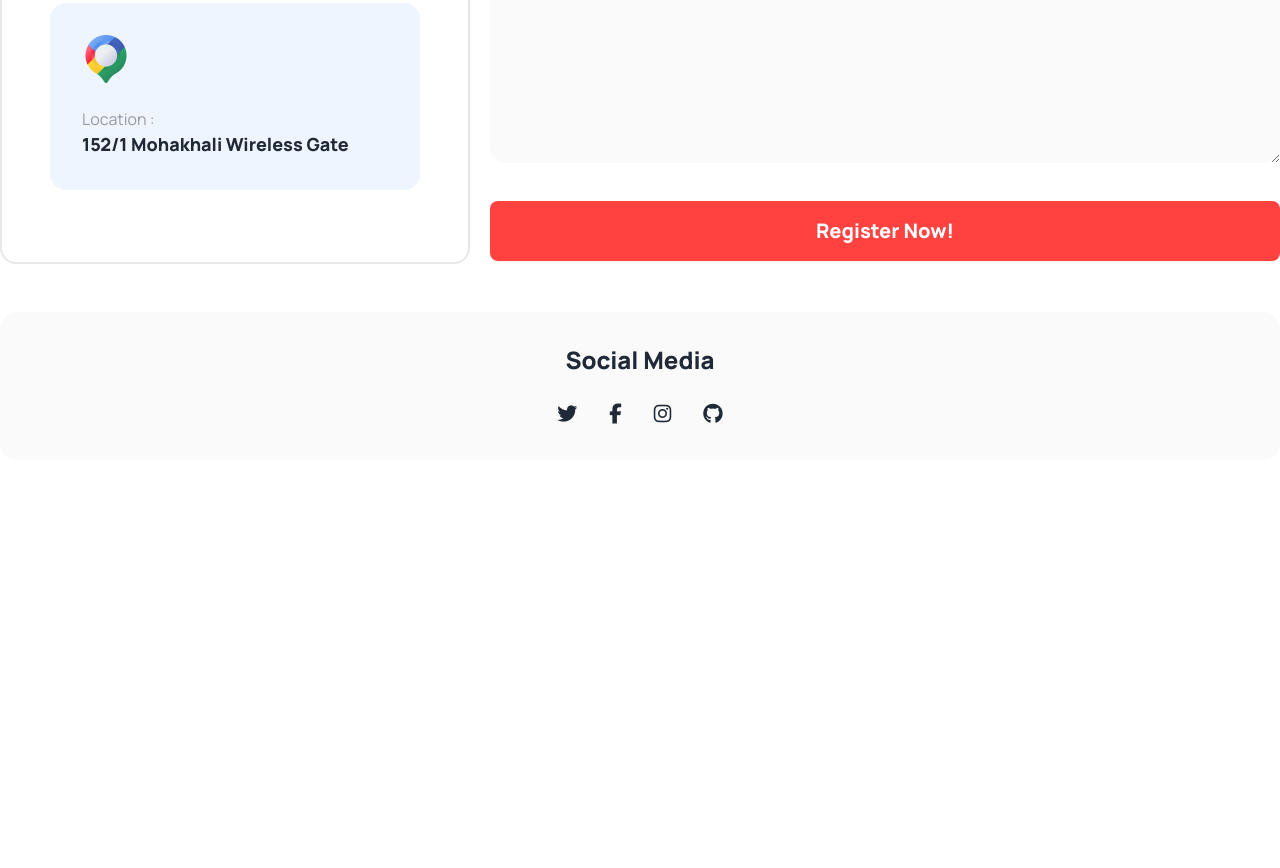
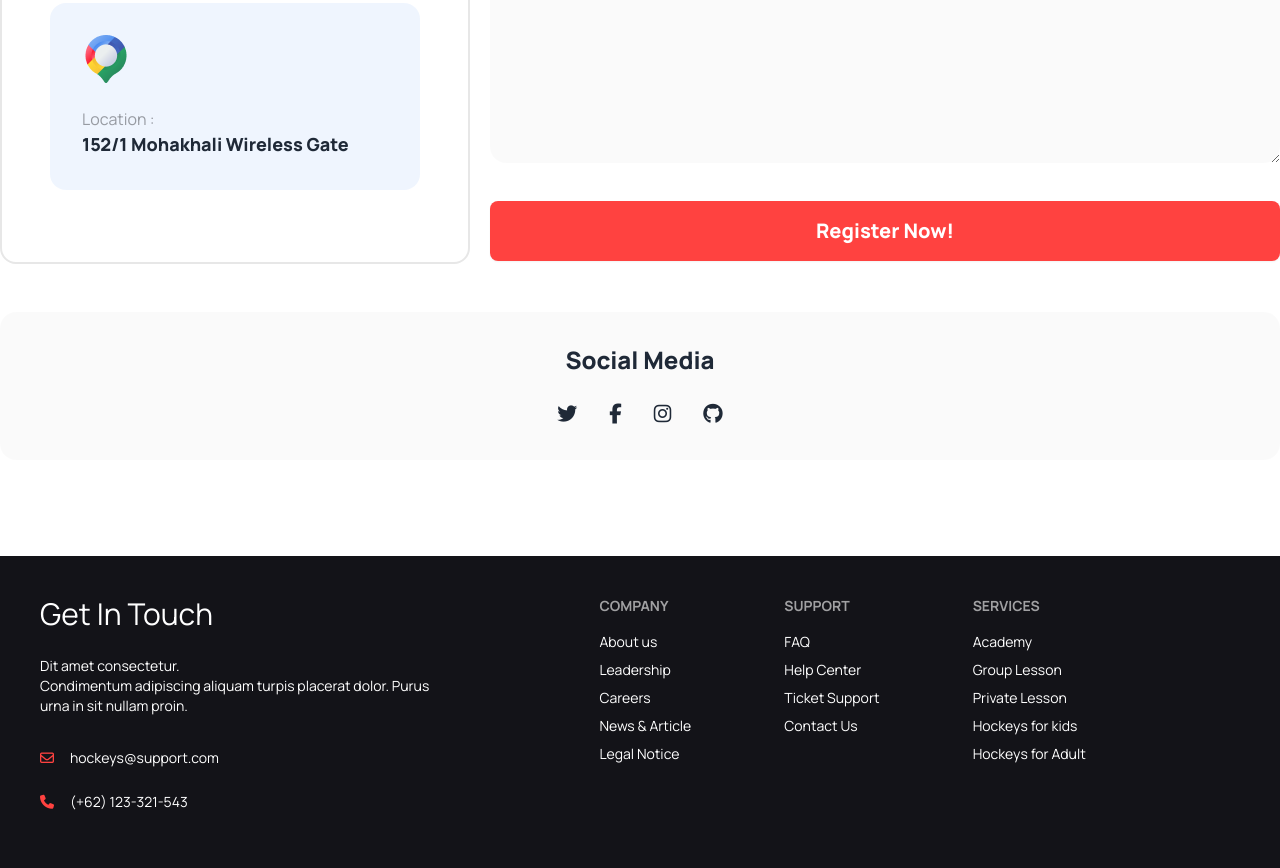
Before and after one commit to apponislam/hocky-s-3rdA, a plain HTML site: page index.html in a window 1280 px wide. Shown: the part 5109-5977 px from the top of the page. Before the commit the page ends 5665 px from the top, so only its background shows below. Drawn offline with nearby package versions, Linux system fonts and the light colour scheme.

Commit message:
footer added

```diff
--- a/index.html
+++ b/index.html
@@ -510,7 +510,7 @@
             </div>
 
             <div class="flex flex-col lg:flex-row items-center gap-5 mb-5 lg:mb-12">
-                <div class="p-12 rounded-2xl border-[#1313181A] border-2 border-solid w-[470px]">
+                <div class="p-5 lg:p-12 rounded-2xl border-[#1313181A] border-2 border-solid w-full lg:w-[470px]">
                     <div class="p-8 mb-6 rounded-2xl bg-[#BCED6D1A]">
                         <img class="w-12 mb-6" src="img/callicon.png">
                         <h6 class="text-[#13131866]">Phone Number : </h6>
@@ -528,7 +528,7 @@
                     </div>
                 </div>
 
-                <div class="flex-1">
+                <div class="flex-1 w-full">
                     <div class="grid grid-cols-1 lg:grid-cols-2 gap-6">
                         <div>
                             <h3 class="font-bold text-xl mb-4">Your Name</h3>
@@ -550,7 +550,7 @@
                             <input type="text" placeholder="Enter your phone number"
                                 class="w-full bg-[#13131805] p-5 rounded-2xl" />
                         </div>
-                        <div class="col-span-2">
+                        <div class="col-span-1 lg:col-span-2">
                             <h3 class="font-bold text-xl mb-4">Message</h3>
                             <textarea type="text" placeholder="Write your message"
                                 class="w-full bg-[#13131805] p-5 rounded-2xl h-80"></textarea>
@@ -577,6 +577,51 @@
     </main>
 
 
+    <footer class="bg-[#131318] text-white">
+        <div class="container mx-auto">
+            <div class="footer p-10 text-base-content">
+                <aside class="col-span-2">
+                    <h1 class="text-3xl text-wrap text-white mb-4">Get In Touch</h1>
+                    <p class="text-white mb-6">Dit amet consectetur. <br> Condimentum adipiscing aliquam turpis placerat
+                        dolor.
+                        Purus <br> urna in sit
+                        nullam proin. </p>
+                    <div class="flex items-center mb-4">
+                        <i class="fa-regular fa-envelope mr-4 text-[#FF4240]"></i>
+                        <p class="text-white">hockeys@support.com</p>
+                    </div>
+                    <div class="flex items-center mb-4">
+                        <i class="fa-solid fa-phone mr-4 text-[#FF4240]"></i>
+                        <p class="text-white">(+62) 123-321-543</p>
+                    </div>
+                </aside>
+                <nav class="col-span-1">
+                    <header class="footer-title text-white">Company</header>
+                    <a class="link link-hover text-white">About us</a>
+                    <a class="link link-hover text-white">Leadership</a>
+                    <a class="link link-hover text-white">Careers</a>
+                    <a class="link link-hover text-white">News & Article</a>
+                    <a class="link link-hover text-white">Legal Notice</a>
+                </nav>
+                <nav class="col-span-1">
+                    <header class="footer-title text-white">Support</header>
+                    <a class="link link-hover text-white">FAQ</a>
+                    <a class="link link-hover text-white">Help Center</a>
+                    <a class="link link-hover text-white">Ticket Support</a>
+                    <a class="link link-hover text-white">Contact Us</a>
+                </nav>
+                <nav class="col-span-2">
+                    <header class="footer-title text-white">Services</header>
+                    <a class="link link-hover text-white">Academy</a>
+                    <a class="link link-hover text-white">Group Lesson</a>
+                    <a class="link link-hover text-white">Private Lesson</a>
+                    <a class="link link-hover text-white">Hockeys for kids</a>
+                    <a class="link link-hover text-white">Hockeys for Adult</a>
+                </nav>
+            </div>
+        </div>
+    </footer>
+
 </body>
 
 </html>
```
